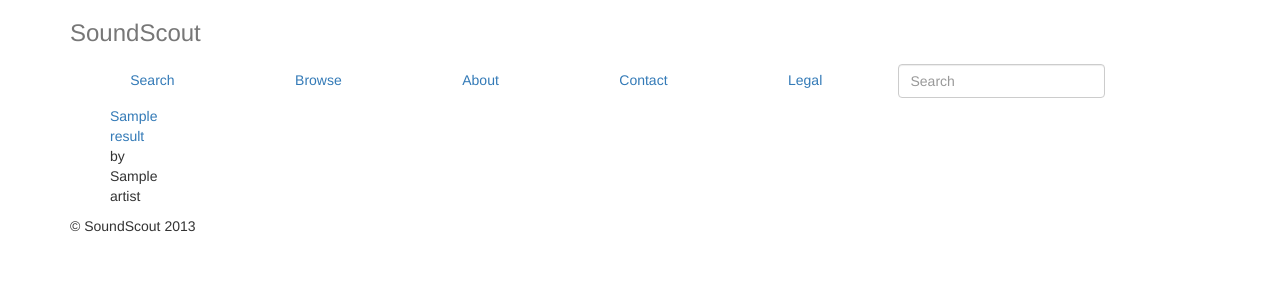
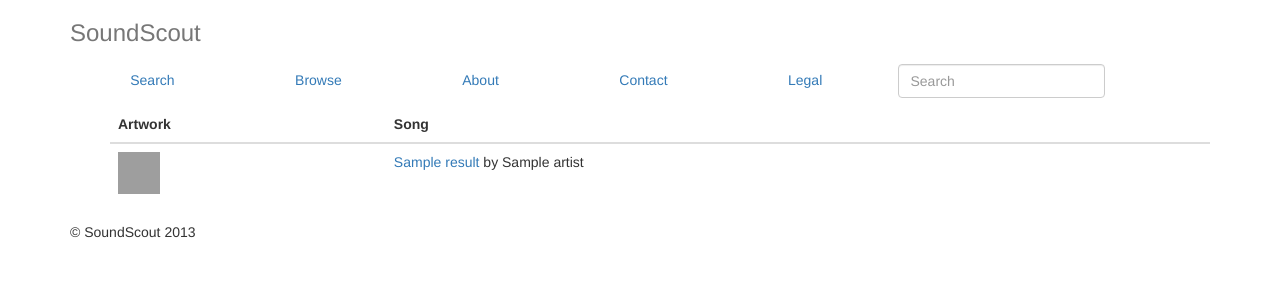
Before and after one commit to jonmetz/SoundScout, a Python web app: template search/templates/search/results.html in a window 1280 px wide. Shown: the top 300 px of the page. Run offline with Jinja, Linux system fonts and the light colour scheme; the template is opened without the code that fills it: most values are stand-ins (such as "Sample title", 1, 10 or a date in 2020); some libraries are stand-ins or nearby versions; grey boxes are pictures that could not be loaded.

Commit message:
Fixed Problem with search result table

```diff
--- a/search/templates/search/results.html
+++ b/search/templates/search/results.html
@@ -5,7 +5,7 @@
   {% if not results %}
   No results found, try again
   {% else %}
-  <table class="table>
+  <table class="table">
     <thead>
       <tr>
 	<th>Artwork</th>
```
